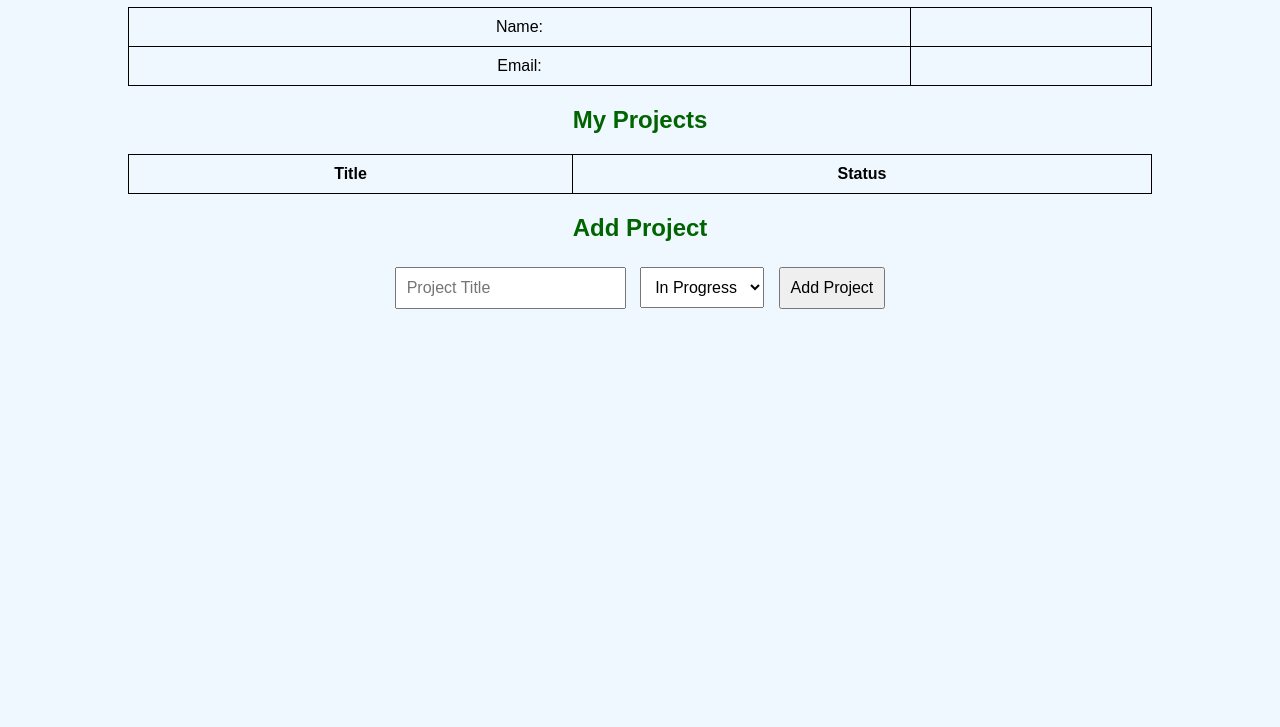
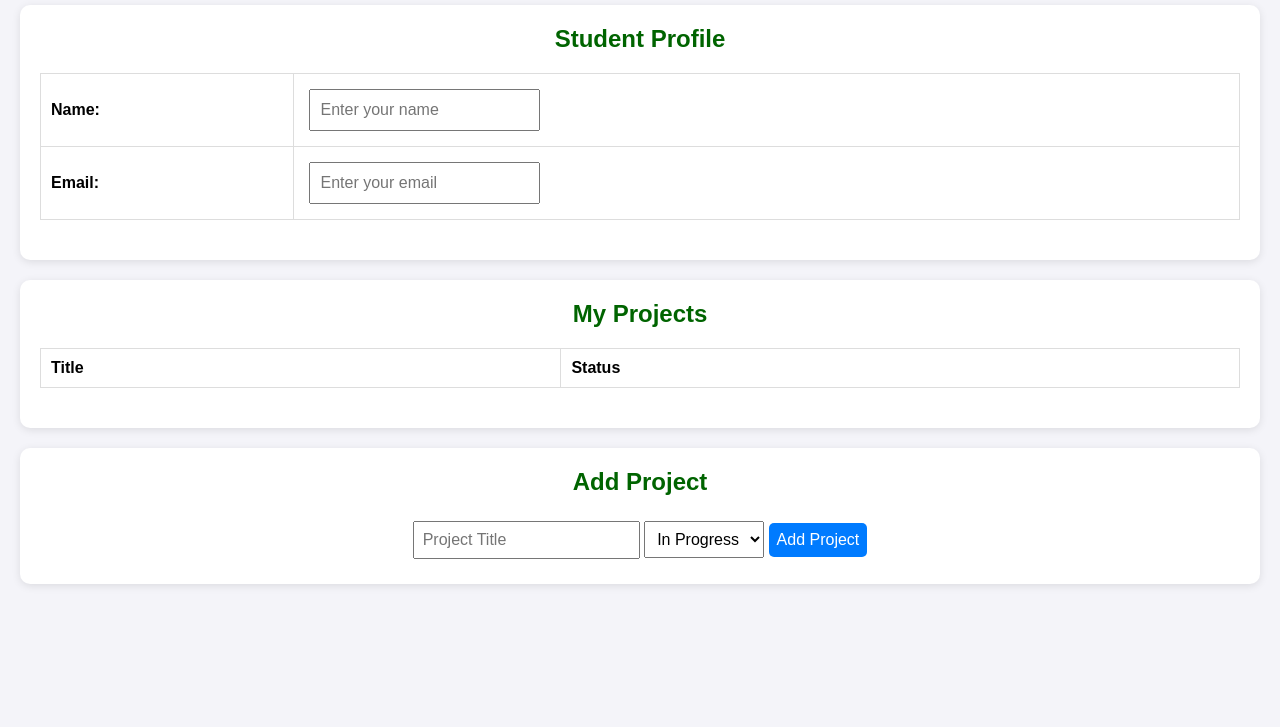
Before and after one commit to Reddy1291/project-fed, a plain HTML site: page portfolio.html in a window 1280 px wide. Shown: the part 73-800 px from the top of the page. Drawn offline with Linux system fonts and the light colour scheme; files that its build step writes are made by us from their sources; files whose address does not match are found by name.

Commit message:
initial commit

```diff
--- a/portfolio.html
+++ b/portfolio.html
@@ -5,20 +5,76 @@
 <meta name="viewport" content="width=device-width, initial-scale=1.0">
 <title>Portfolio</title>
 <link rel="stylesheet" href="css/style.css">
+<style>
+    body {
+        font-family: Arial, sans-serif;
+        background: #f4f4f9;
+        margin: 0;
+        padding: 20px;
+    }
+    h1, h2 {
+        margin-top: 0;
+    }
+    .box {
+        background: #fff;
+        padding: 20px;
+        margin-bottom: 20px;
+        border-radius: 10px;
+        box-shadow: 0 2px 8px rgba(0,0,0,0.1);
+    }
+    table {
+        width: 100%;
+        border-collapse: collapse;
+        margin-top: 10px;
+    }
+    table, th, td {
+        border: 1px solid #ddd;
+    }
+    th, td {
+        padding: 10px;
+        text-align: left;
+    }
+    form input, form select, form button {
+        padding: 8px;
+        margin: 5px 0;
+    }
+    form button {
+        background: #007BFF;
+        color: white;
+        border: none;
+        cursor: pointer;
+        border-radius: 5px;
+    }
+    form button:hover {
+        background: #0056b3;
+    }
+</style>
 </head>
 <body>
 <h1>Student Dashboard</h1>
 
+<div class="box">
+    <h2>Student Profile</h2>
     <table>
-    <tr><td>Name:</td><td id="sName"></td></tr>
-    <tr><td>Email:</td><td id="sEmail"></td></tr>
+        <tr>
+            <td><b>Name:</b></td>
+            <td><input type="text" id="sName" placeholder="Enter your name"></td>
+        </tr>
+        <tr>
+            <td><b>Email:</b></td>
+            <td><input type="email" id="sEmail" placeholder="Enter your email"></td>
+        </tr>
     </table>
+</div>
 
+<div class="box">
     <h2>My Projects</h2>
     <table id="projects">
         <tr><th>Title</th><th>Status</th></tr>
     </table>
+</div>
 
+<div class="box">
     <h2>Add Project</h2>
     <form id="projectForm">
         <input type="text" id="title" placeholder="Project Title" required>
@@ -28,6 +84,9 @@
         </select>
         <button type="submit">Add Project</button>
     </form>
+</div>
+
+
 
 <script src="js/script.js"></script>
 <script>
```
Lines whose indentation alone changed are shown as unchanged.
